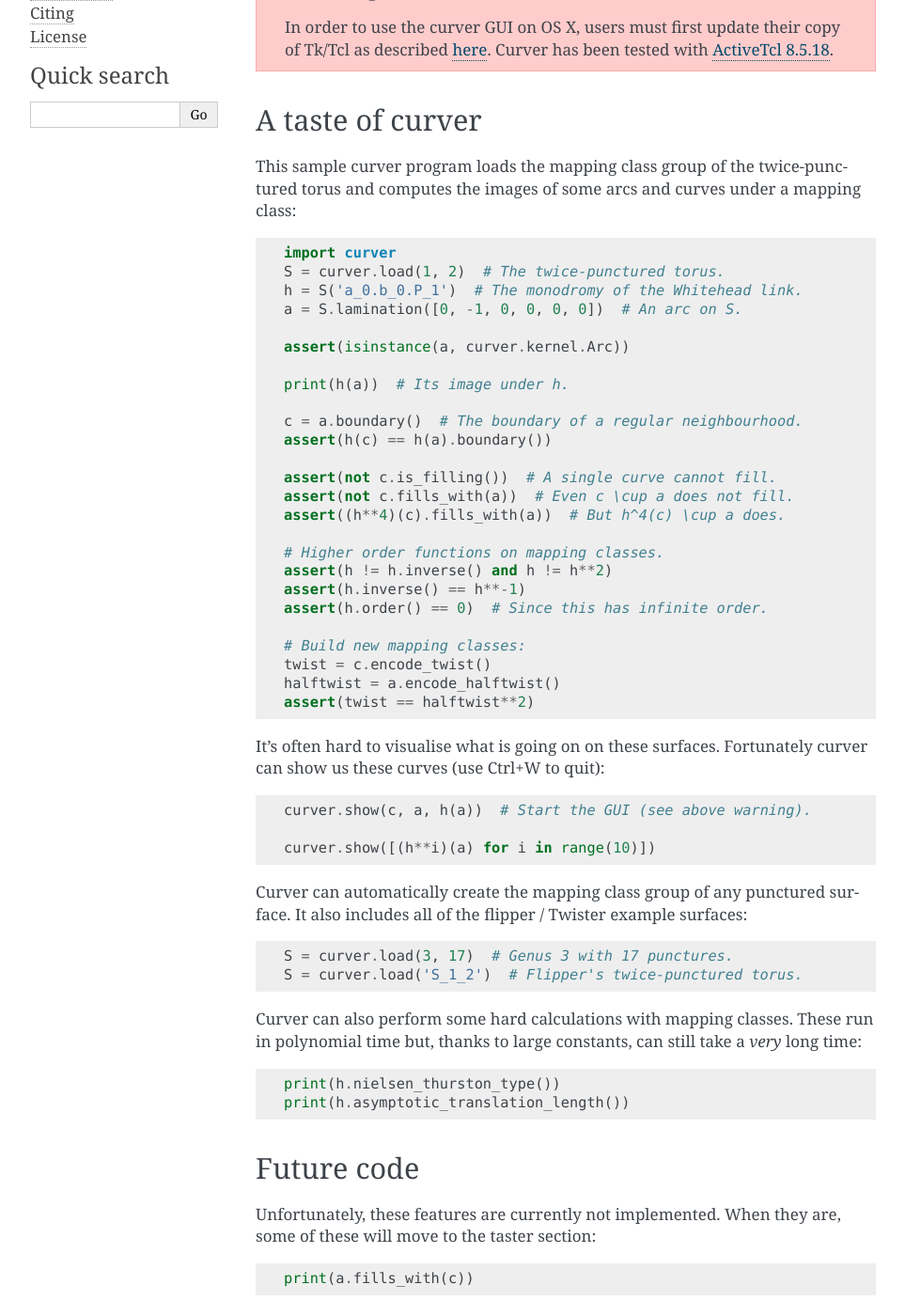
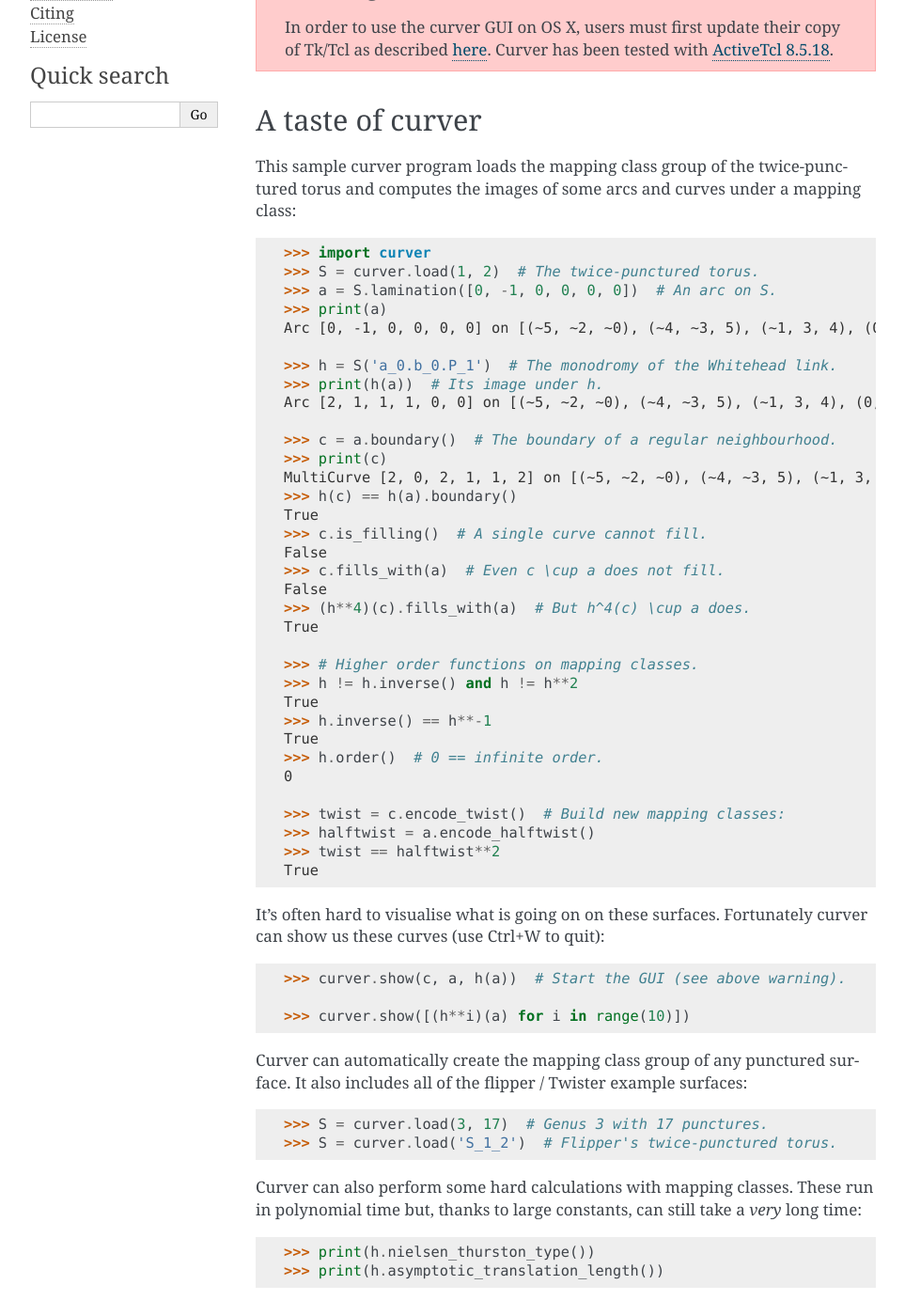
Before and after one commit to MarkCBell/curver, a Sphinx documentation site: the page built from docs/source/start.rst, in a window 1280 px wide and 1400 px high, scrolled down 354 px. Shown: the whole window at 94% size, without its empty margins (148-1111 px from the left). Built offline with Sphinx 7.4.7, drawn with Linux system fonts in a browser that asks for light colours.

Commit message:
Updated example.

```diff
--- a/docs/source/start.rst
+++ b/docs/source/start.rst
@@ -21,50 +21,59 @@ A taste of curver
 
 This sample curver program loads the mapping class group of the twice-punctured torus and computes the images of some arcs and curves under a mapping class::
 
-	import curver
-	S = curver.load(1, 2)  # The twice-punctured torus.
-	h = S('a_0.b_0.P_1')  # The monodromy of the Whitehead link.
-	a = S.lamination([0, -1, 0, 0, 0, 0])  # An arc on S.
+	>>> import curver
+	>>> S = curver.load(1, 2)  # The twice-punctured torus.
+	>>> a = S.lamination([0, -1, 0, 0, 0, 0])  # An arc on S.
+	>>> print(a)
+	Arc [0, -1, 0, 0, 0, 0] on [(~5, ~2, ~0), (~4, ~3, 5), (~1, 3, 4), (0, 1, 2)]
 
-	assert(isinstance(a, curver.kernel.Arc))
+	>>> h = S('a_0.b_0.P_1')  # The monodromy of the Whitehead link.
+	>>> print(h(a))  # Its image under h.
+	Arc [2, 1, 1, 1, 0, 0] on [(~5, ~2, ~0), (~4, ~3, 5), (~1, 3, 4), (0, 1, 2)]
 
-	print(h(a))  # Its image under h.
+	>>> c = a.boundary()  # The boundary of a regular neighbourhood.
+	>>> print(c)
+	MultiCurve [2, 0, 2, 1, 1, 2] on [(~5, ~2, ~0), (~4, ~3, 5), (~1, 3, 4), (0, 1, 2)]
+	>>> h(c) == h(a).boundary()
+	True
+	>>> c.is_filling()  # A single curve cannot fill.
+	False
+	>>> c.fills_with(a)  # Even c \cup a does not fill.
+	False
+	>>> (h**4)(c).fills_with(a)  # But h^4(c) \cup a does.
+	True
 
-	c = a.boundary()  # The boundary of a regular neighbourhood.
-	assert(h(c) == h(a).boundary())
+	>>> # Higher order functions on mapping classes.
+	>>> h != h.inverse() and h != h**2
+	True
+	>>> h.inverse() == h**-1
+	True
+	>>> h.order()  # 0 == infinite order.
+	0
 
-	assert(not c.is_filling())  # A single curve cannot fill.
-	assert(not c.fills_with(a))  # Even c \cup a does not fill.
-	assert((h**4)(c).fills_with(a))  # But h^4(c) \cup a does.
-
-	# Higher order functions on mapping classes.
-	assert(h != h.inverse() and h != h**2)
-	assert(h.inverse() == h**-1)
-	assert(h.order() == 0)  # Since this has infinite order.
-
-	# Build new mapping classes:
-	twist = c.encode_twist()
-	halftwist = a.encode_halftwist()
-	assert(twist == halftwist**2)
+	>>> twist = c.encode_twist()  # Build new mapping classes:
+	>>> halftwist = a.encode_halftwist()
+	>>> twist == halftwist**2
+	True
 
 It's often hard to visualise what is going on on these surfaces.
 Fortunately curver can show us these curves (use Ctrl+W to quit)::
 
-	curver.show(c, a, h(a))  # Start the GUI (see above warning).
+	>>> curver.show(c, a, h(a))  # Start the GUI (see above warning).
 
-	curver.show([(h**i)(a) for i in range(10)])
+	>>> curver.show([(h**i)(a) for i in range(10)])
 
 Curver can automatically create the mapping class group of any punctured surface.
 It also includes all of the flipper / Twister example surfaces::
 
-	S = curver.load(3, 17)  # Genus 3 with 17 punctures.
-	S = curver.load('S_1_2')  # Flipper's twice-punctured torus.
+	>>> S = curver.load(3, 17)  # Genus 3 with 17 punctures.
+	>>> S = curver.load('S_1_2')  # Flipper's twice-punctured torus.
 
 Curver can also perform some hard calculations with mapping classes.
 These run in polynomial time but, thanks to large constants, can still take a *very* long time::
 
-	print(h.nielsen_thurston_type())
-	print(h.asymptotic_translation_length())
+	>>> print(h.nielsen_thurston_type())
+	>>> print(h.asymptotic_translation_length())
 
 Future code
 ~~~~~~~~~~~
@@ -72,7 +81,7 @@ Future code
 Unfortunately, these features are currently not implemented.
 When they are, some of these will move to the taster section::
 
-	print(a.fills_with(c))
+	>>> print(a.fills_with(c))
 
 Development
 ~~~~~~~~~~~
```
